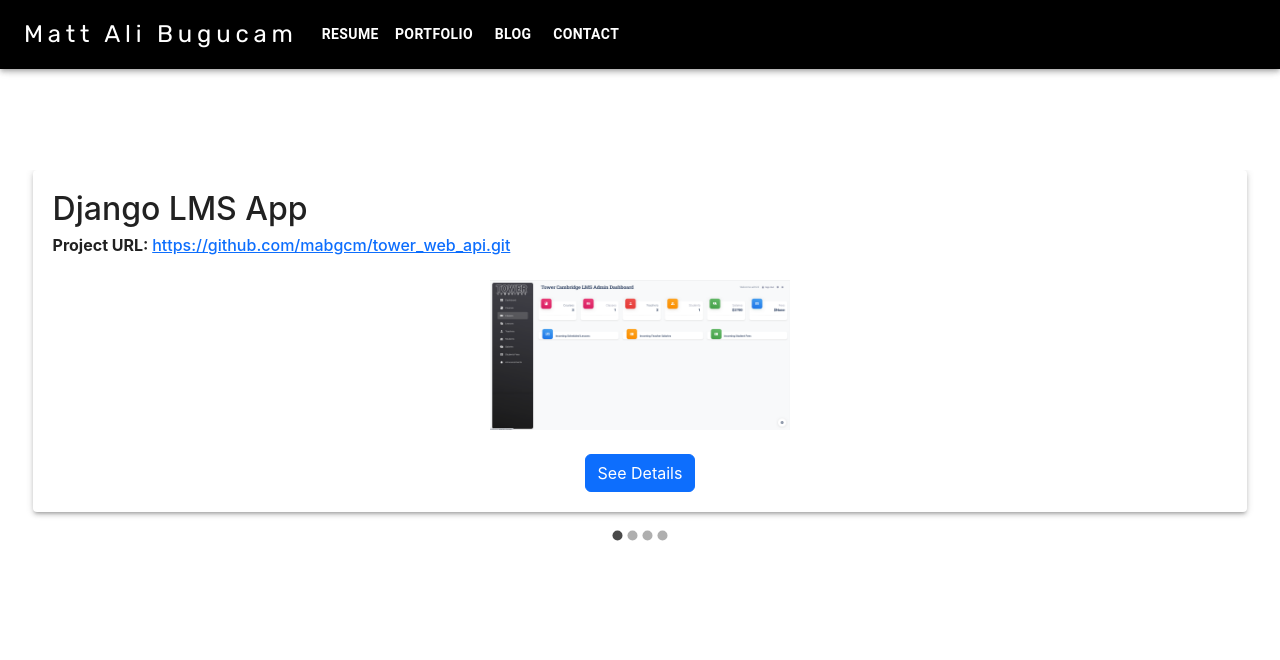
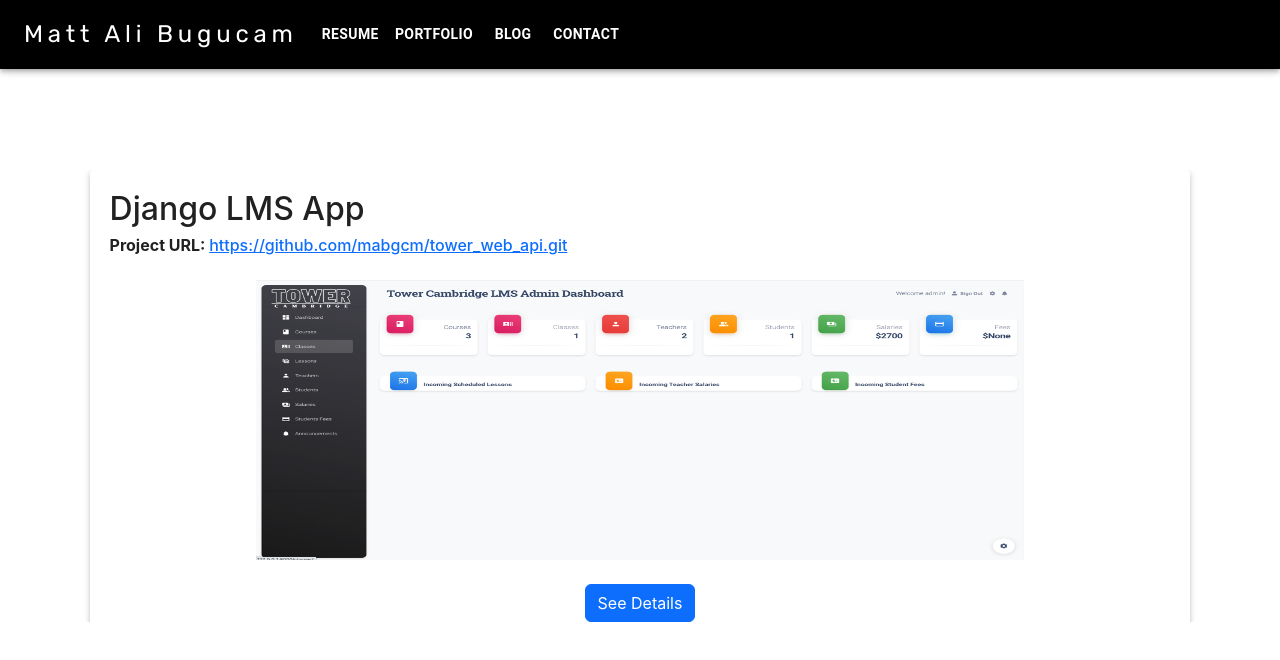
Before and after one commit to mabgcm/mab-react, a React (Create React App) app: page /Portfolio in a window 1280 px wide. Shown: the top 660 px of the page. Built offline with nearby package versions, Linux system fonts and the light colour scheme.

Commit message:
modal bootstrap

```diff
--- a/src/App.css
+++ b/src/App.css
@@ -193,6 +193,21 @@ section {
   margin: auto;
 }
 
+@media only screen and (min-width: 1024px) {
+  .portfolio {
+    width: 90%;
+  }
+
+  .paper {
+    width: 99%;
+  }
+
+  .portfolio-img {
+    width: 60vw;
+    height: 35vh;
+  }
+}
+
 @media only screen and (max-width: 600px) {
   .portfolio {
     width: 90%;
@@ -207,7 +222,7 @@ section {
   }
 }
 
-@media only screen and (min-width: 360px) {
+@media only screen and (max-width: 360px) {
   .portfolio {
     width: 99%;
   }
--- a/src/Pages/Portfolio.jsx
+++ b/src/Pages/Portfolio.jsx
@@ -11,6 +11,8 @@ import lms from '../assets/img/lms.png';
 import cam from '../assets/img/cam.png';
 import { Link } from 'react-router-dom';
 import { Paper } from '@mui/material';
+import CloseIcon from '@mui/icons-material/Close';
+
 
 
 
@@ -19,7 +21,13 @@ const style = {
     top: '50%',
     left: '50%',
     transform: 'translate(-50%, -50%)',
-    width: 700,
+    width: {
+        xs: 400,
+        sm: 600,
+        md: 600,
+        lg: 600,
+        xl: 600,
+    },
     bgcolor: 'background.paper',
     border: '2px solid #000',
     boxShadow: 24,
@@ -103,6 +111,7 @@ function Item(props) {
                     aria-describedby="modal-modal-description"
                 >
                     <Box sx={style}>
+                        <CloseIcon className='closeButton' onClick={handleClose} />
                         <Typography id="modal-modal-title" variant="h6" component="h2">
                             <h2>{props.item.name}</h2>
                         </Typography>
--- a/src/Pages/Resume.jsx
+++ b/src/Pages/Resume.jsx
@@ -71,6 +71,7 @@ const Resume = () => {
                                         onClose={handleClose3}
                                         aria-labelledby="clarusway"
                                         aria-describedby="cls"
+                                        className='modal3'
                                     >
                                         <Box sx={style}>
                                             <Typography id="clarusway" variant="h6" component="h2">
```
